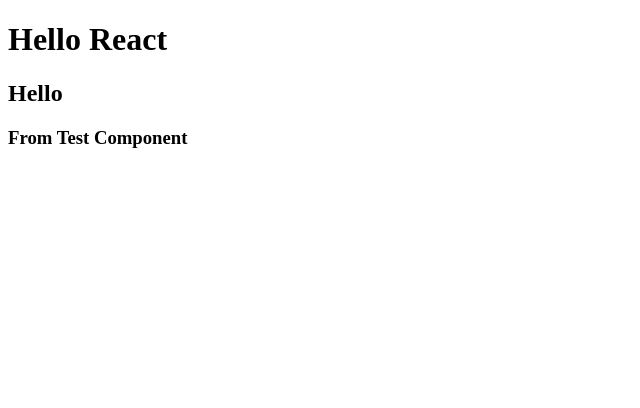
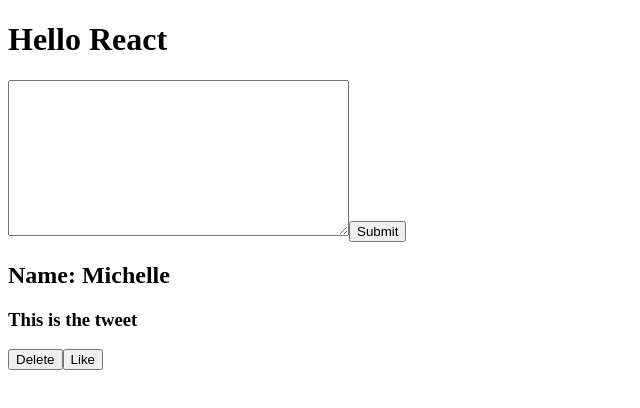
Before and after one commit to michellelclement/react-starter, a React (Create React App) app: page / in a window 1280 px wide. Shown: the top 408 px of the page, without its empty margins (0-640 px from the left). Built offline with nearby package versions, Linux system fonts and the light colour scheme.

Commit message:
Intro ro props

```diff
--- a/src/App.js
+++ b/src/App.js
@@ -1,12 +1,18 @@
-
-// Import component
+// Import components
 import TestComponent from "./TestComponent";
+import Tweet from "./components/Tweet";
+import CreateTweet from "./components/CreateTweet";
 
 function App() {
+  const name = "Michelle";
+  const message = "This is the tweet";
+
   return (
     <div>
       <h1>Hello React</h1>
-      <TestComponent />
+      {/* <TestComponent /> */}
+      <CreateTweet />
+      <Tweet name={name} message={message} />
     </div>
   );
 }
--- /dev/null
+++ b/src/components/CreateTweet.js
@@ -0,0 +1,12 @@
+import React from "react";
+
+const CreateTweet = () => {
+  return (
+    <form>
+      <textarea cols="40" rows="10" name="" id=""></textarea>
+      <button>Submit</button>
+    </form>
+  );
+};
+
+export default CreateTweet;
--- /dev/null
+++ b/src/components/Tweet.js
@@ -0,0 +1,14 @@
+import React from "react";
+
+const Tweet = ({ name, message }) => {
+  return (
+    <div className="tweet">
+      <h2>Name: {name}</h2>
+      <h3>{message}</h3>
+      <button>Delete</button>
+      <button>Like</button>
+    </div>
+  );
+};
+
+export default Tweet;
```
